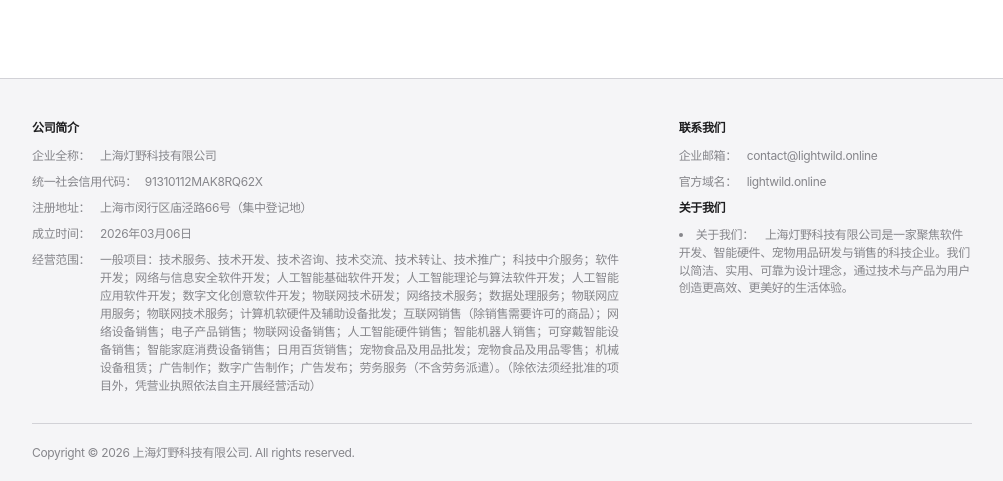
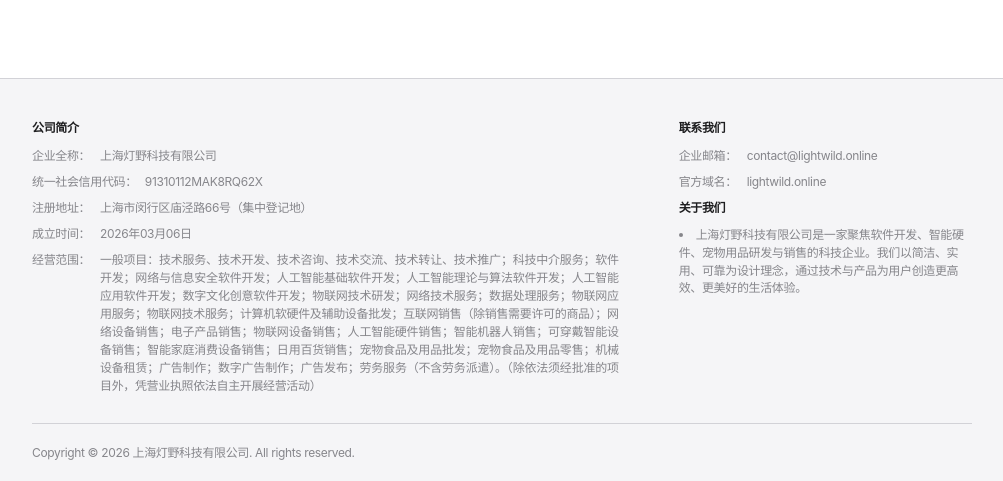
Before and after one commit to VestaGlobal/dengye-online, a plain HTML site: page index.html in a window 1280 px wide. Shown: the part 994-1475 px from the top of the page, without its empty margins (138-1141 px from the left). Drawn offline with Linux system fonts and the light colour scheme.

Commit message:
Update index.html

```diff
--- a/index.html
+++ b/index.html
@@ -127,8 +127,7 @@
 
                     <h3 class="footer-title">关于我们</h3>
                     <li>
-                            <span class="footer-label">关于我们：</span>
-                            <span class="footer-value">上海灯野科技有限公司是一家聚焦软件开发、智能硬件、宠物用品研发与销售的科技企业。我们以简洁、实用、可靠为设计理念，通过技术与产品为用户创造更高效、更美好的生活体验。</span>
+                        <span class="footer-value">上海灯野科技有限公司是一家聚焦软件开发、智能硬件、宠物用品研发与销售的科技企业。我们以简洁、实用、可靠为设计理念，通过技术与产品为用户创造更高效、更美好的生活体验。</span>
                         </li>
                 </div>
             </div>
```
